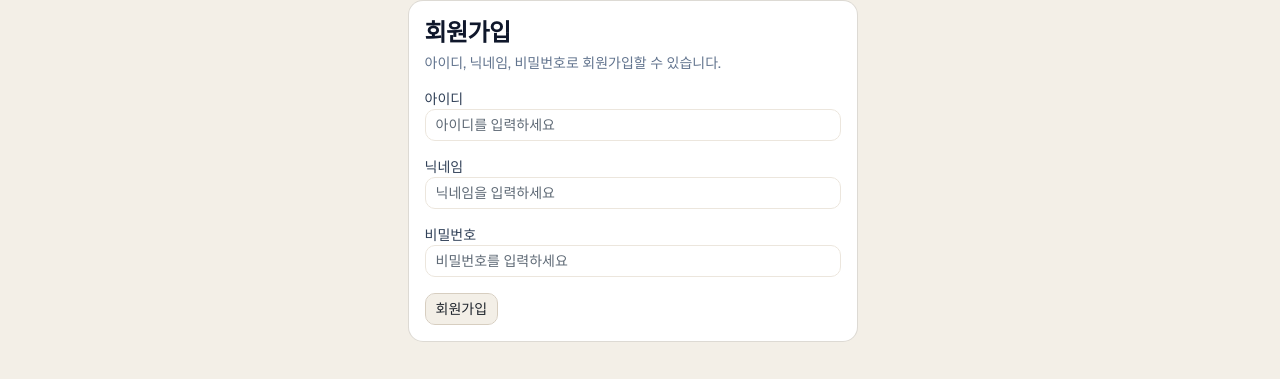
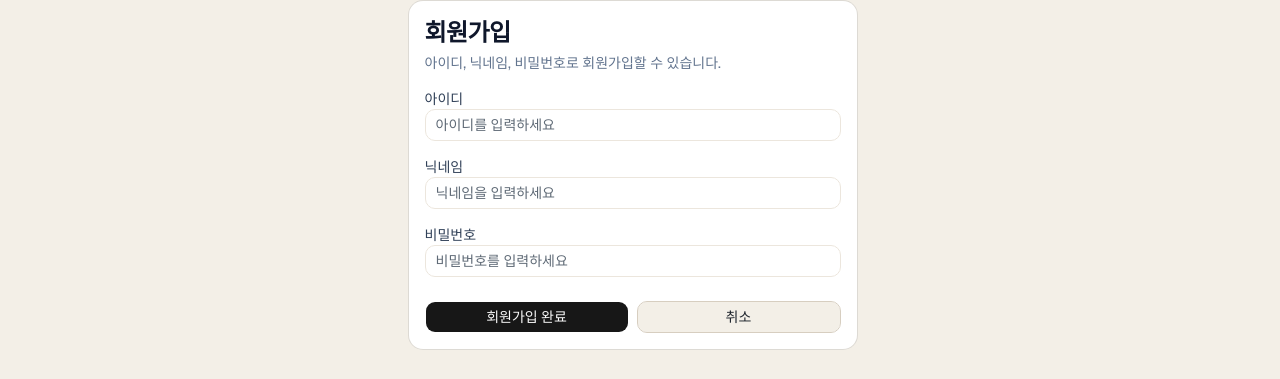
Before and after one commit to kkangho5467/my-first-web, a Next.js app: page /signup in a window 1280 px wide. Shown: the part 102-481 px from the top of the page. Built offline with nearby package versions, Linux system fonts and the light colour scheme; no server answers.

Commit message:
제바류우

```diff
--- a/app/components/AuthForm.tsx
+++ b/app/components/AuthForm.tsx
@@ -57,7 +57,6 @@ export default function AuthForm({ initialMode = "login", showModeSwitch = true
     setIsSubmitting(true);
 
     try {
-      // 이미 계정이 있으면 회원가입 대신 즉시 로그인 처리한다.
       const { error: existingSignInError } = await signInWithPassword({
         username: normalizedUsername,
         password: trimmedPassword,
@@ -135,7 +134,6 @@ export default function AuthForm({ initialMode = "login", showModeSwitch = true
       return;
     }
 
-    // Enter 제출 포함: 모드에 맞는 인증 동작으로 분기한다.
     if (isLoginMode) {
       await handleSignIn();
       return;
@@ -201,52 +199,54 @@ export default function AuthForm({ initialMode = "login", showModeSwitch = true
 
           {errorMessage ? <p className="text-sm text-red-600">{errorMessage}</p> : null}
 
-        <div className="flex gap-2">
+          {/* 💡 버튼 영역 개편: 로그인과 회원가입을 나란히 배치하여 시인성을 높이고 조건문 함정을 제거합니다. */}
+          <div className="flex w-full gap-2 pt-2">
             {isLoginMode ? (
+              <>
                 <Button
                   type="submit"
                   disabled={isSubmitting}
+                  className="flex-1"
                 >
                   로그인
                 </Button>
-          ) : (
-            <Button
-              type="submit"
-              variant="outline"
-              disabled={isSubmitting}
-            >
-              회원가입
-            </Button>
-          )}
-        </div>
-
-        {showModeSwitch ? (
-          <div className="pt-1 text-center text-xs text-slate-500">
-            {isLoginMode ? (
                 <Button
                   type="button"
-                variant="link"
+                  variant="outline"
+                  className="flex-1"
+                  disabled={isSubmitting}
                   onClick={() => {
                     setIsLoginMode(false);
                     setErrorMessage("");
                   }}
                 >
-                아직 계정이 없으신가요? 회원가입
+                  회원가입
                 </Button>
+              </>
             ) : (
+              <>
+                <Button
+                  type="submit"
+                  disabled={isSubmitting}
+                  className="flex-1"
+                >
+                  회원가입 완료
+                </Button>
                 <Button
                   type="button"
-                variant="link"
+                  variant="outline"
+                  className="flex-1"
+                  disabled={isSubmitting}
                   onClick={() => {
                     setIsLoginMode(true);
                     setErrorMessage("");
                   }}
                 >
-                이미 계정이 있으신가요? 로그인
+                  취소
                 </Button>
+              </>
             )}
           </div>
-        ) : null}
         </form>
       </CardContent>
     </Card>
```
Lines whose indentation alone changed are shown as unchanged.
